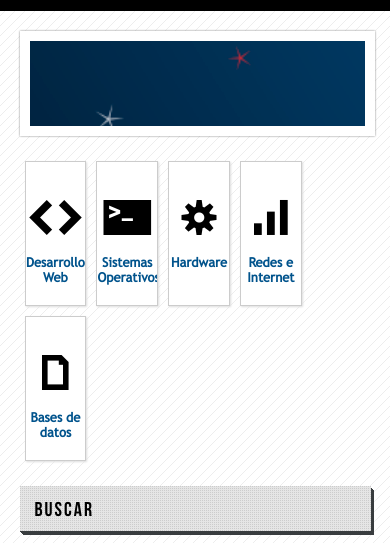
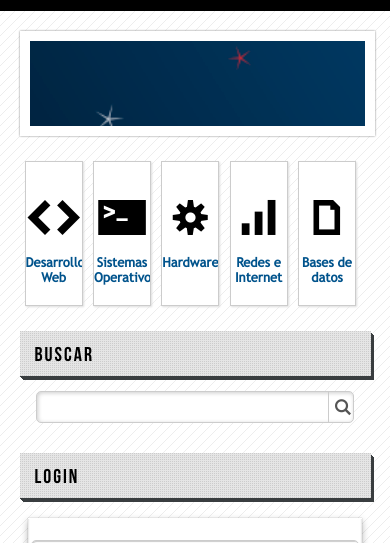
Before and after one commit to juannajul/juannajul.github.io, a plain HTML site: page index.html in a window 390 px wide. Shown: the part 274-817 px from the top of the page. Drawn offline with Linux system fonts and the light colour scheme.

Commit message:
css responsive card

```diff
--- a/css/responsive.css
+++ b/css/responsive.css
@@ -299,3 +299,11 @@
         margin-top: 20px;
     }
 }
+
+@media (max-width: 440px){
+    .card {
+        width: 16%;
+        margin: 1.45%;
+            margin-right: 1.45%;
+    }
+}
```
